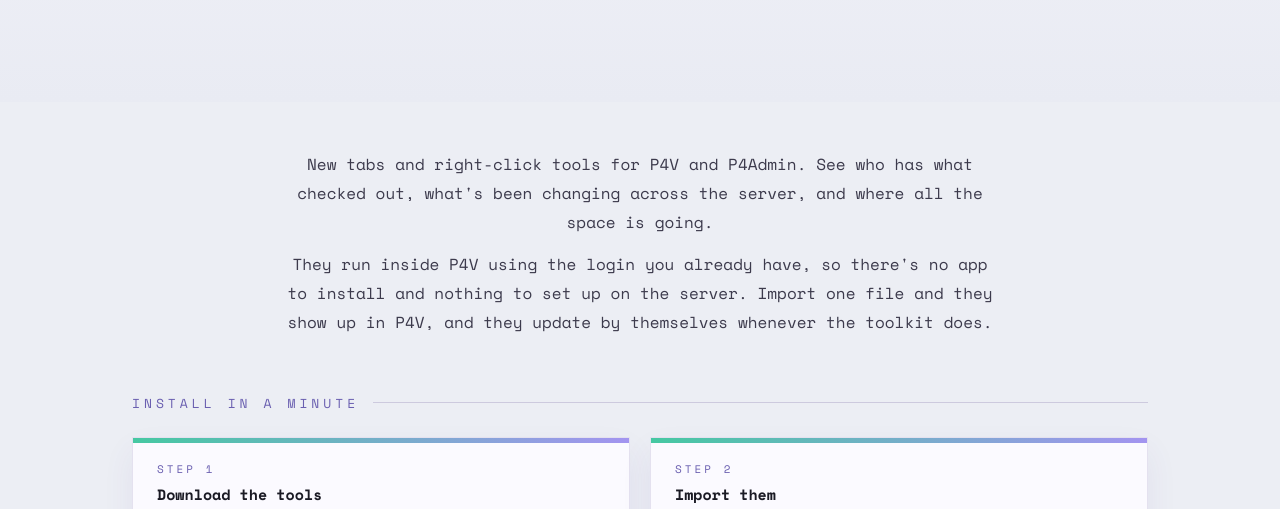
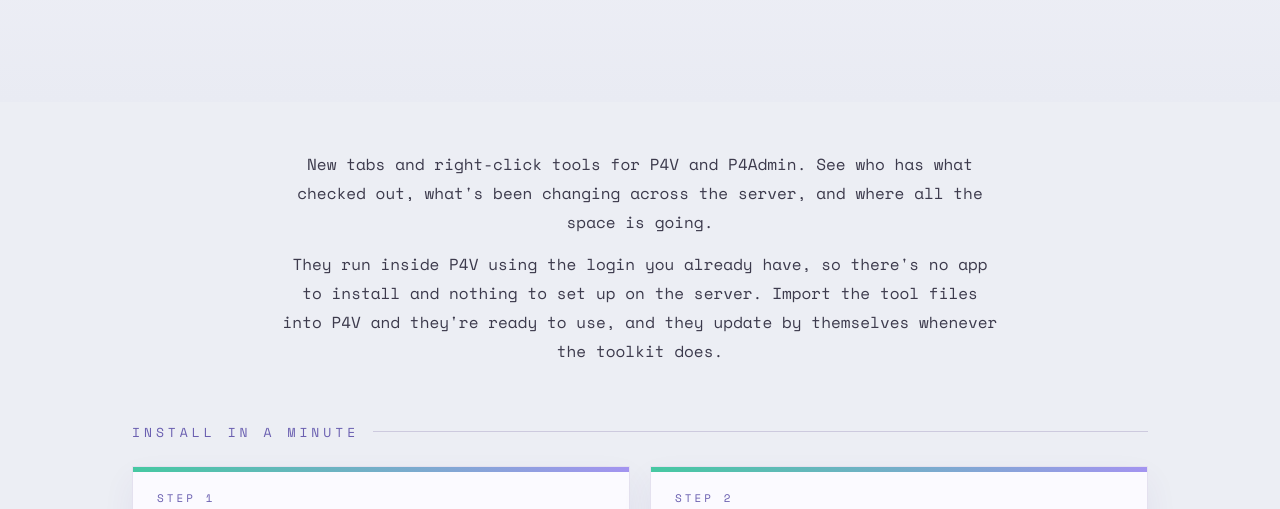
Before and after one commit to jase-perf/ultimate-p4v-toolkit, a plain HTML site: page site/index.html in a window 1280 px wide. Shown: the part 238-747 px from the top of the page. Drawn offline with nearby package versions, Linux system fonts and the light colour scheme.

Commit message:
Don't say the install is a single file
Co-Authored-By: Claude Opus 5.5 <noreply@anthropic.com>

```diff
--- a/site/index.html
+++ b/site/index.html
@@ -6,7 +6,7 @@
     <title>Ultimate P4V Toolkit | Jase Lindgren</title>
     <meta
       name="description"
-      content="Free tools for P4V and P4Admin: live maps of who has what checked out, server activity trends, depot sizes and more. Import one file and they appear in P4V."
+      content="Free tools for P4V and P4Admin: live maps of who has what checked out, server activity trends, depot sizes and more. Import the tool files and they appear in P4V."
     />
     <link rel="icon" type="image/png" href="icons/project-activity.png" />
     <link rel="preconnect" href="https://fonts.googleapis.com" />
@@ -801,9 +801,9 @@
         </p>
         <p class="intro">
           They run inside P4V using the login you already have, so there's no
-          app to install and nothing to set up on the server. Import one file
-          and they show up in P4V, and they update by themselves whenever the
-          toolkit does.
+          app to install and nothing to set up on the server. Import the tool
+          files into P4V and they're ready to use, and they update by
+          themselves whenever the toolkit does.
         </p>
       </div>
 
```
